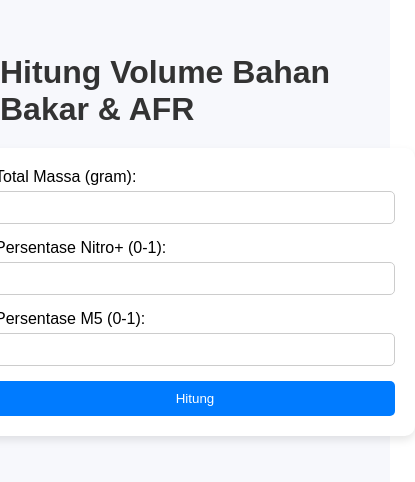
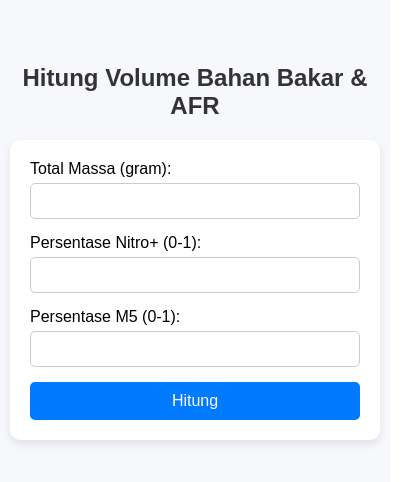
Before and after one commit to andikasulis/vpmixing, a React (Create React App) app: page / in a window 390 px wide. Shown: the part 188-670 px from the top of the page, 415 px wide, since content can reach past the window. Built offline with nearby package versions, Linux system fonts and the light colour scheme.

Commit message:
Perbaikan mobile responsiv

```diff
--- a/src/App.js
+++ b/src/App.js
@@ -1,16 +1,13 @@
 import React, { useState } from "react";
 
 function App() {
-  // State untuk input
   const [totalMass, setTotalMass] = useState("");
   const [percentageNitro, setPercentageNitro] = useState("");
   const [percentageM5, setPercentageM5] = useState("");
 
-  // State untuk hasil
   const [results, setResults] = useState(null);
   const [error, setError] = useState(null);
 
-  // Fungsi hitung volume dan AFR
   const calculateVolumeAndAFR = () => {
     setError(null);
 
@@ -18,7 +15,6 @@ function App() {
     const percentageNitroValue = parseFloat(percentageNitro);
     const percentageM5Value = parseFloat(percentageM5);
 
-    // Validasi input
     if (
       isNaN(totalMassValue) ||
       isNaN(percentageNitroValue) ||
@@ -33,34 +29,25 @@ function App() {
       return;
     }
 
-    // Densitas bahan bakar
-    const densityNitro = 0.74; // g/ml untuk bensin
-    const densityM5 = 0.80; // g/ml untuk M5
+    const densityNitro = 0.74;
+    const densityM5 = 0.80;
 
-    // Hitung massa masing-masing bahan bakar
     const massNitro = totalMassValue * percentageNitroValue;
     const massM5 = totalMassValue * percentageM5Value;
 
-    // Hitung volume masing-masing bahan bakar
     const volumeNitro = massNitro / densityNitro;
     const volumeM5 = massM5 / densityM5;
 
-    // Hitung total volume bahan bakar
     const totalVolume = volumeNitro + volumeM5;
-
-    // Hitung volume lube (5 ml per 1000 ml)
     const lubeVolume = totalVolume * (5.0 / 1000.0);
 
-    // Perhitungan AFR Campuran
-    const afrNitro = 14.7; // AFR Bensin RON 98
-    const afrM5 = 6.5; // AFR VP Racing M5
+    const afrNitro = 14.7;
+    const afrM5 = 6.5;
     const afrMixture = 1 / (percentageNitroValue / afrNitro + percentageM5Value / afrM5);
 
-    // AFR Target
-    const afrRich = afrMixture * 0.9; // Untuk tenaga maksimum (rich)
-    const afrLean = afrMixture * 1.05; // Untuk efisiensi lebih baik (lean)
+    const afrRich = afrMixture * 0.9;
+    const afrLean = afrMixture * 1.05;
 
-    // Simpan hasil ke state
     setResults({
       volumeNitro: volumeNitro.toFixed(2),
       volumeM5: volumeM5.toFixed(2),
@@ -145,20 +132,25 @@ const styles = {
     flexDirection: "column",
     alignItems: "center",
     justifyContent: "center",
-    height: "100vh",
+    minHeight: "100vh",
     backgroundColor: "#f7f8fc",
     fontFamily: "Arial, sans-serif",
+    padding: "10px",
   },
   card: {
     backgroundColor: "#ffffff",
     padding: "20px",
     borderRadius: "10px",
     boxShadow: "0 4px 8px rgba(0, 0, 0, 0.1)",
-    width: "400px",
+    width: "100%",
+    maxWidth: "400px",
+    boxSizing: "border-box",
   },
   title: {
     marginBottom: "20px",
     color: "#333333",
+    fontSize: "1.5rem",
+    textAlign: "center",
   },
   inputGroup: {
     display: "flex",
@@ -170,6 +162,7 @@ const styles = {
     border: "1px solid #cccccc",
     borderRadius: "5px",
     marginTop: "5px",
+    fontSize: "1rem",
   },
   button: {
     padding: "10px",
@@ -179,6 +172,7 @@ const styles = {
     borderRadius: "5px",
     cursor: "pointer",
     width: "100%",
+    fontSize: "1rem",
   },
   error: {
     color: "red",
```
